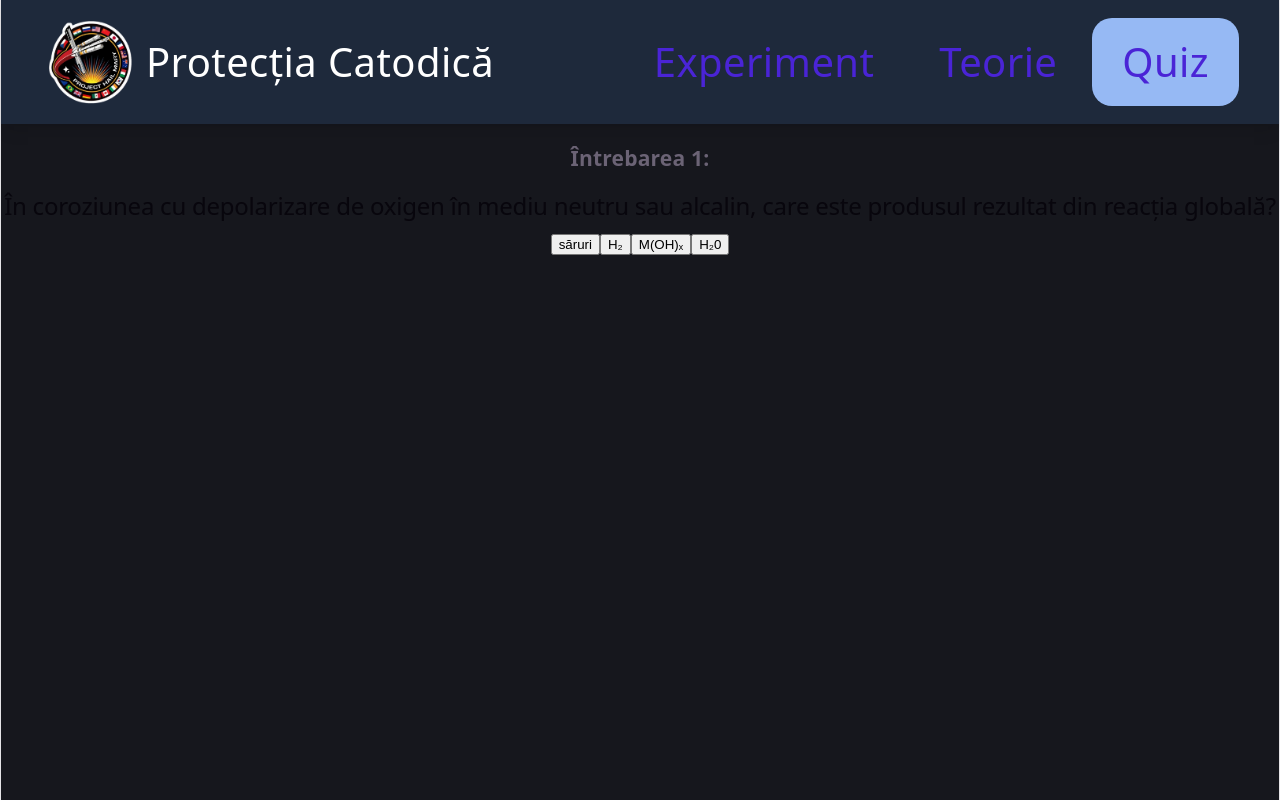
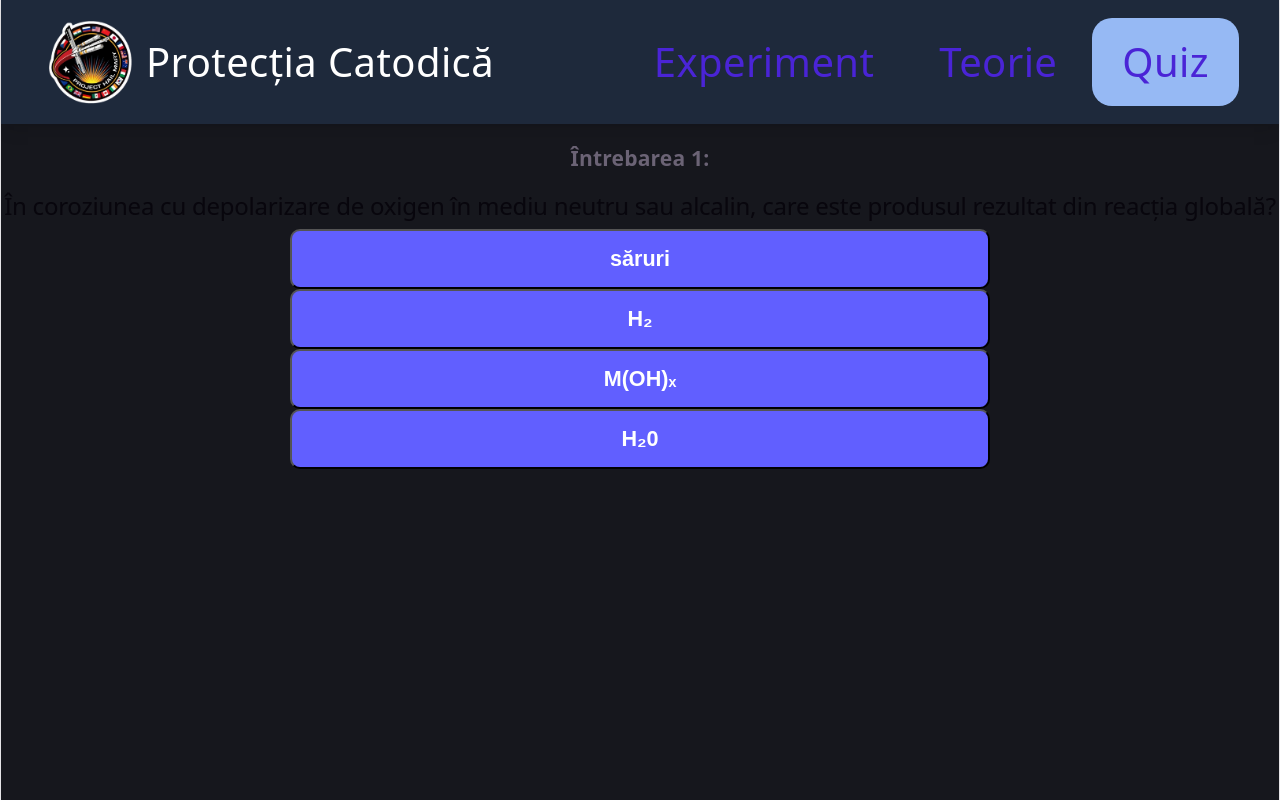
Before and after one commit to mimenschi/proiect_chimie, a React (Vite) app in the folder protectia-catodica/: page /quiz in a window 1280 px wide. Built offline with nearby package versions, Linux system fonts and the light colour scheme.

Commit message:
Add:Style quiz. Nu e inca gata

```diff
--- a/protectia-catodica/src/components/Quiz.jsx
+++ b/protectia-catodica/src/components/Quiz.jsx
@@ -159,9 +159,10 @@ function Quiz() {
                     <div className="question-counter">
                         <h3>Întrebarea {currentQuestion + 1}:</h3>
                         <h2>{questions[currentQuestion].question}</h2>
-                        <div className="quiz-options">
+                        <div >
                             {questions[currentQuestion].options.map((option, index) =>
                             (<button
+                                className={`quiz-options ${answered ? (index === selectedAnswer ? "selected" : "dimmed") : ""}`}
                                 key={index}
                                 onClick={() => handleAnswer(option.isCorrect, index)}
                                 disabled={answered}>
--- a/protectia-catodica/src/components/QuizStyle.css
+++ b/protectia-catodica/src/components/QuizStyle.css
@@ -0,0 +1,58 @@
+.quiz-inprogress div {
+    display: flex;
+    flex-direction: column;
+    align-items: center;
+    width: 100%;
+}
+
+.quiz-options{
+    display: flex;
+    align-items: center;
+    justify-content: center;
+    width: 80%;
+    max-width: 700px;
+    min-height: 60px;
+    color: white;
+    background-color: #615FFF;
+    font-weight: 600;
+    font-size: larger;
+    border-radius: 10px;
+}
+
+.quiz-options:hover{
+    transform: scale(1.05);
+    transition-duration: 0.5ms;
+}
+
+
+.quiz-options:not(:disabled):hover {
+    transform: scale(1.03);
+    background-color: #444;
+}
+
+.quiz-options.selected {
+    background-color: #5fee98;
+    border-color: #ffffff;
+    transform: scale(1.05);
+    opacity: 1;
+    z-index: 2;
+}
+
+.quiz-options.dimmed {
+    opacity: 0.3;
+    filter: grayscale(80%);
+}
+
+.button-next{
+    color: #fff;
+    margin: 10px;
+    font-size: x-large;
+    font-weight: 700;
+    border-radius: 10px;
+    background-color: #615FFF;
+}
+
+.button-next:hover{
+    transform: scale(1.05);
+    transition-duration: 0.5ms;
+}
```
